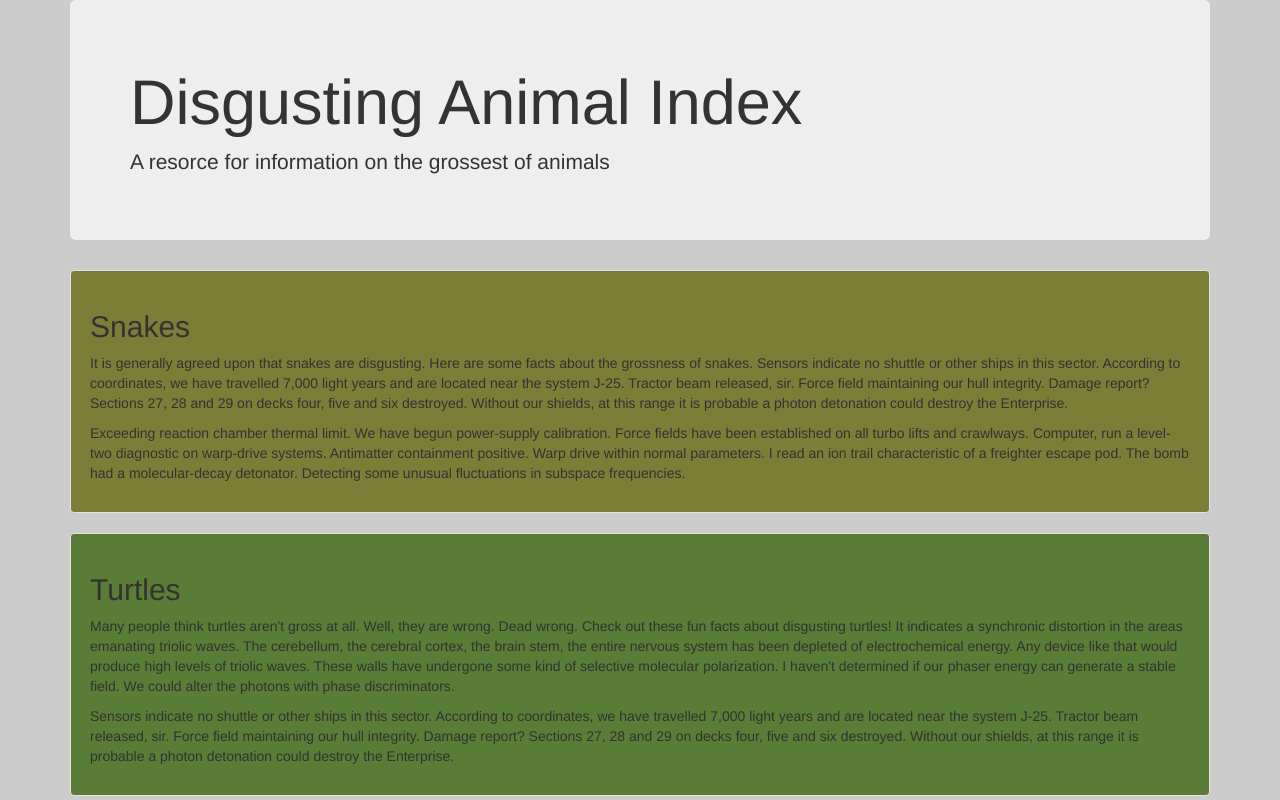
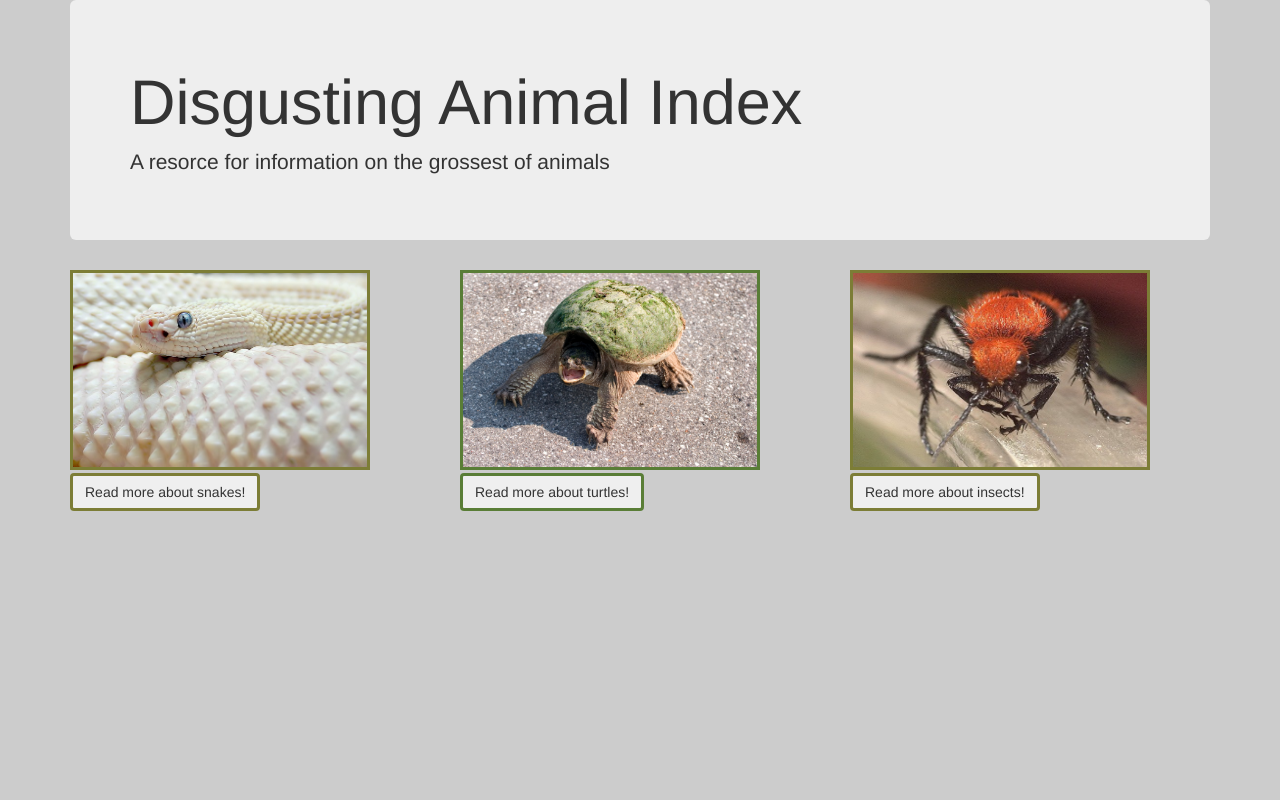
Before and after one commit to Brendangrubb/animal-guide, a plain HTML site: page index.html in a window 1280 px wide. Shown: the top 800 px of the page. Drawn offline with Linux system fonts and the light colour scheme.

Commit message:
add images, buttons and more stling

```diff
--- a/css/styles.css
+++ b/css/styles.css
@@ -2,19 +2,44 @@ body {
   background-color: #cccccc;
 }
 
+img {
+  width: 300px;
+  height: 200px;
+}
+
+.snake-pic {
+  border: 3px solid #7C7D36;
+}
+
+.turtle-pic {
+  border: 3px solid #597D36;
+}
+
+.insect-pic {
+  border: 3px solid #7C7D36;
+}
+
+.btn-center {
+  margin-top: 3px;
+}
+
 .snakes {
   background-color: #7C7D36;
+  display: none;
 }
 
 .turtles {
   background-color: #597D36;
+  display: none;
 }
 
 .insects {
   background-color: #7C7D36;
+  display: none;
 }
 .outro {
   padding-left: 50px;
   padding-right: 50px;
-  background-color: #eee
+  background-color: #eee;
+  display: none;
 }
--- a/index.html
+++ b/index.html
@@ -13,6 +13,30 @@
       <div class="jumbotron">
         <h1>Disgusting Animal Index</h1>
         <p>A resorce for information on the grossest of animals</p>
+      </div>
+
+      <div class="row">
+        <div class="col-md-4">
+          <img class="snake-pic"src="img/snake.jpg" alt="picture of a snake">
+        </div>
+        <div class="col-md-4">
+          <img class="turtle-pic" src="img/turtle.jpg" alt="picture of a turtle">
+        </div>
+        <div class="col-md-4">
+          <img class="insect-pic" src="img/insect.jpg" alt="picture of an insect">
+        </div>
+      </div>
+
+      <div class="row btn-center">
+        <div class="col-md-4">
+          <button class="btn snake-pic" type="button">Read more about snakes!</button>
+        </div>
+        <div class="col-md-4">
+          <button class="btn turtle-pic" type="button">Read more about turtles!</button>
+        </div>
+        <div class="col-md-4">
+          <button class="btn insect-pic" type="button">Read more about insects!</button>
+        </div>
       </div>
 
       <div class="snakes well">
--- a/js/scripts.js
+++ b/js/scripts.js
@@ -1,5 +1,5 @@
-
 $(document).ready(function() {
 
 
+
 });
```
Also changed, not shown: img/insect.jpg (added), img/snake.jpg (added), img/turtle.jpg (added).
